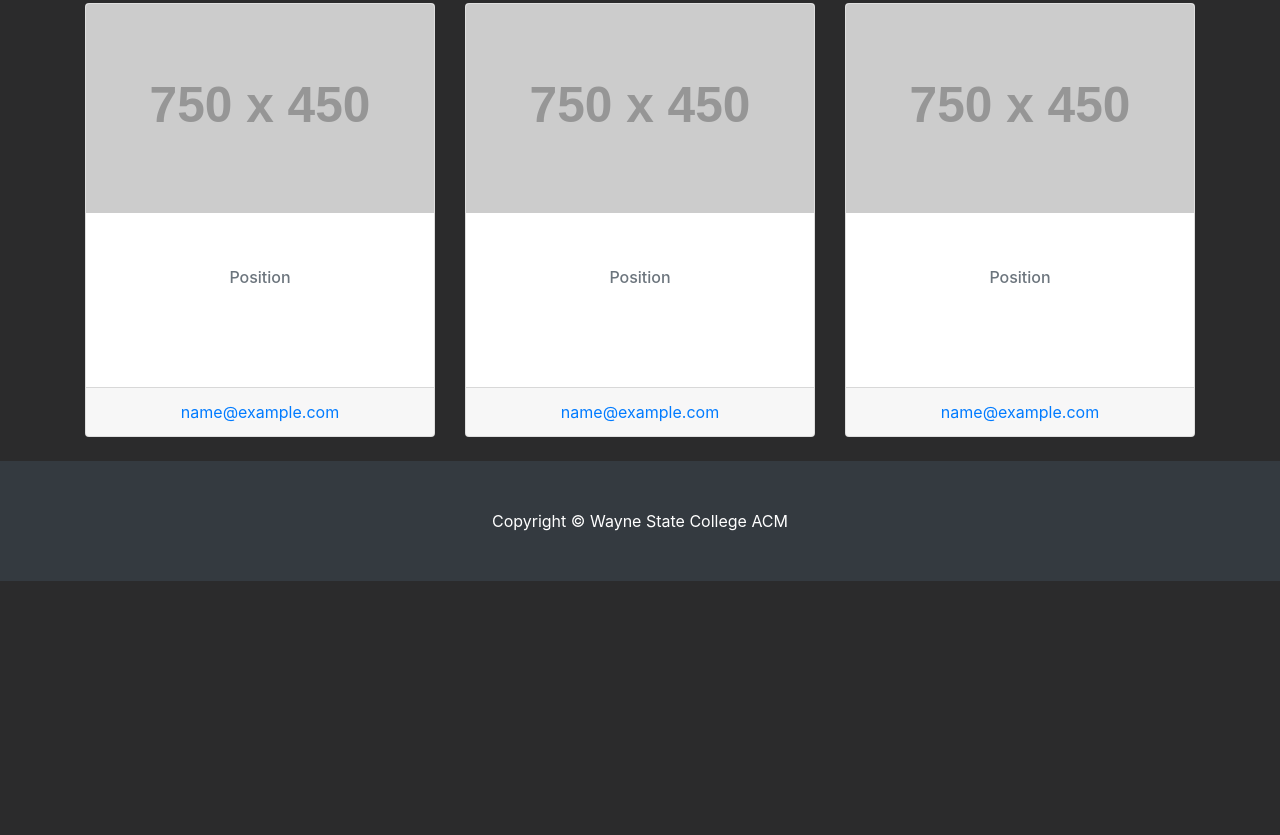
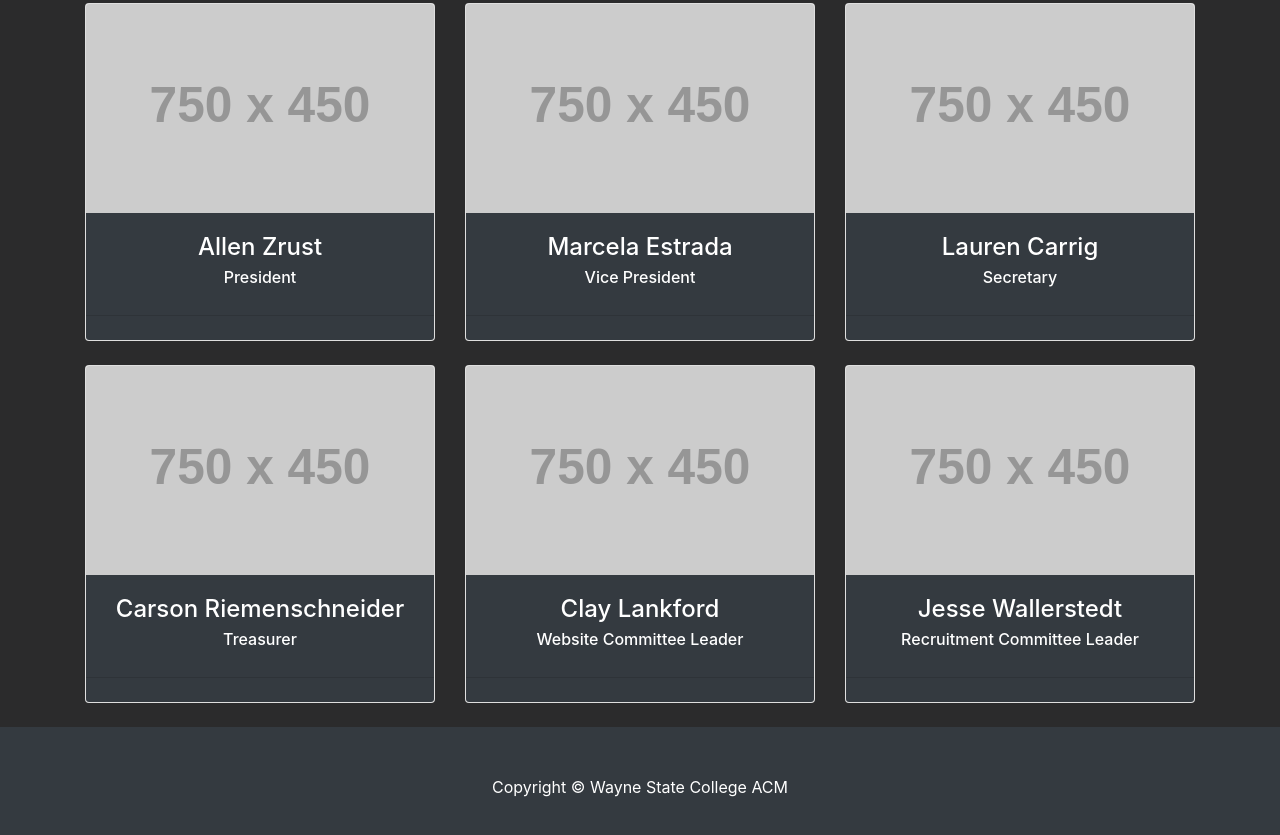
Before and after one commit to Cheeli99/ACM-Site, a website: page StartBootstrapTemplate/about.html in a window 1280 px wide. Shown: the part 623-1458 px from the top of the page. Before the commit the page ends 1204 px from the top, so only its background shows below. Drawn offline with Linux system fonts and the light colour scheme; placeholder pictures from the web are drawn by us.

Commit message:
added team members to about

```diff
--- a/StartBootstrapTemplate/about.html
+++ b/StartBootstrapTemplate/about.html
@@ -88,39 +88,68 @@
       <div class="col-lg-4 mb-4">
         <div class="card h-100 text-center">
           <img class="card-img-top" src="http://placehold.it/750x450" alt="">
-          <div class="card-body">
-            <h4 class="card-title">Team Member</h4>
-            <h6 class="card-subtitle mb-2 text-muted">Position</h6>
-            <p class="card-text">Lorem ipsum dolor sit amet, consectetur adipisicing elit. Possimus aut mollitia eum ipsum fugiat odio officiis odit.</p>
+          <div class="card-body bg-dark">
+            <h4 class="card-title">Allen Zrust</h4>
+            <h6 class="card-subtitle mb-2">President</h6>
           </div>
-          <div class="card-footer">
-            <a href="#">name@example.com</a>
+          <div class="card-footer bg-dark">
           </div>
         </div>
       </div>
       <div class="col-lg-4 mb-4">
         <div class="card h-100 text-center">
           <img class="card-img-top" src="http://placehold.it/750x450" alt="">
-          <div class="card-body">
-            <h4 class="card-title">Team Member</h4>
-            <h6 class="card-subtitle mb-2 text-muted">Position</h6>
-            <p class="card-text">Lorem ipsum dolor sit amet, consectetur adipisicing elit. Possimus aut mollitia eum ipsum fugiat odio officiis odit.</p>
+          <div class="card-body bg-dark">
+            <h4 class="card-title">Marcela Estrada</h4>
+            <h6 class="card-subtitle mb-2">Vice President</h6>
           </div>
-          <div class="card-footer">
-            <a href="#">name@example.com</a>
+          <div class="card-footer bg-dark">
           </div>
         </div>
       </div>
       <div class="col-lg-4 mb-4">
         <div class="card h-100 text-center">
           <img class="card-img-top" src="http://placehold.it/750x450" alt="">
-          <div class="card-body">
-            <h4 class="card-title">Team Member</h4>
-            <h6 class="card-subtitle mb-2 text-muted">Position</h6>
-            <p class="card-text">Lorem ipsum dolor sit amet, consectetur adipisicing elit. Possimus aut mollitia eum ipsum fugiat odio officiis odit.</p>
+          <div class="card-body bg-dark">
+            <h4 class="card-title">Lauren Carrig</h4>
+            <h6 class="card-subtitle mb-2">Secretary</h6>
           </div>
-          <div class="card-footer">
-            <a href="#">name@example.com</a>
+          <div class="card-footer bg-dark">
+          </div>
+        </div>
+      </div>
+    </div>
+    <div class="row">
+      <div class="col-lg-4 mb-4">
+        <div class="card h-100 text-center">
+          <img class="card-img-top" src="http://placehold.it/750x450" alt="">
+          <div class="card-body bg-dark">
+            <h4 class="card-title">Carson Riemenschneider</h4>
+            <h6 class="card-subtitle mb-2">Treasurer</h6>
+          </div>
+          <div class="card-footer bg-dark">
+          </div>
+        </div>
+      </div>
+      <div class="col-lg-4 mb-4">
+        <div class="card h-100 text-center">
+          <img class="card-img-top" src="http://placehold.it/750x450" alt="">
+          <div class="card-body bg-dark">
+            <h4 class="card-title">Clay Lankford</h4>
+            <h6 class="card-subtitle mb-2">Website Committee Leader</h6>
+          </div>
+          <div class="card-footer bg-dark">
+          </div>
+        </div>
+      </div>
+      <div class="col-lg-4 mb-4">
+        <div class="card h-100 text-center">
+          <img class="card-img-top" src="http://placehold.it/750x450" alt="">
+          <div class="card-body bg-dark">
+            <h4 class="card-title">Jesse Wallerstedt</h4>
+            <h6 class="card-subtitle mb-2">Recruitment Committee Leader</h6>
+          </div>
+          <div class="card-footer bg-dark">
           </div>
         </div>
       </div>
```
